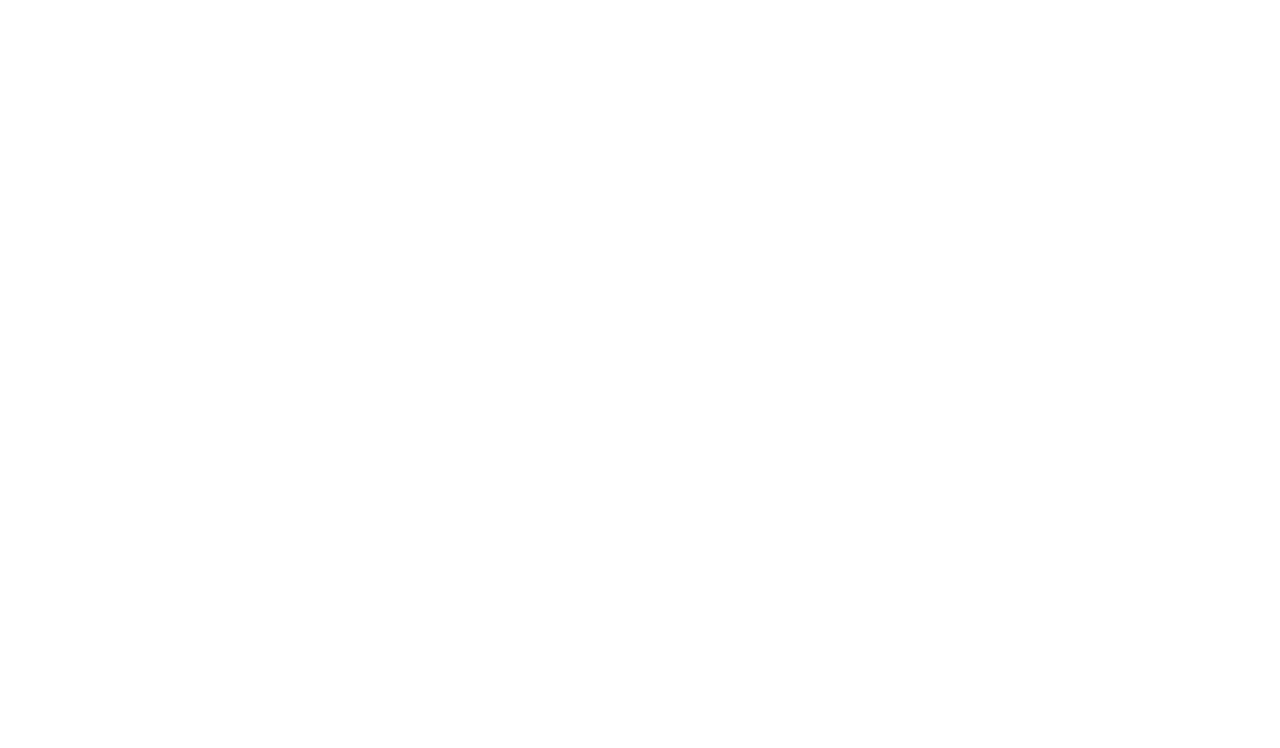
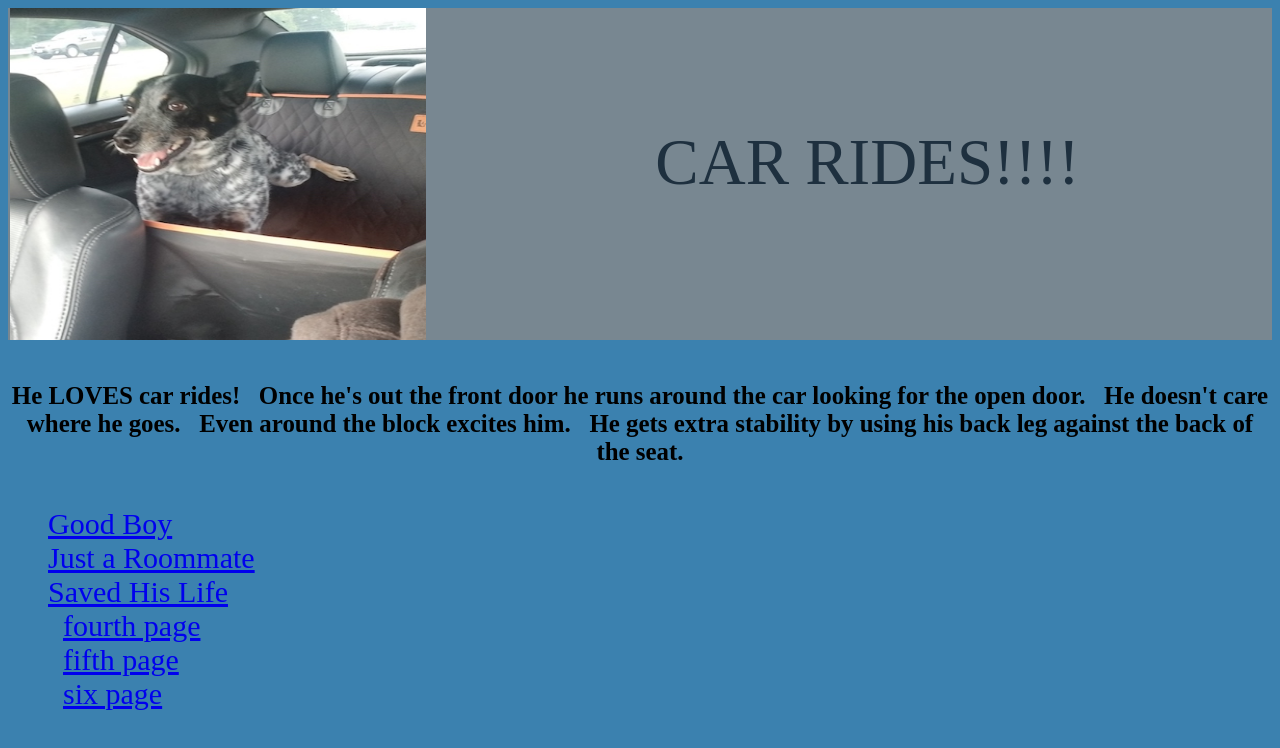
Before and after one commit to jaketyjake/first-website, a plain HTML site: page page3.html in a window 1280 px wide. Drawn offline with Linux system fonts and the light colour scheme.

Commit message:
added 4th page and updated links

```diff
--- a/page3.html
+++ b/page3.html
@@ -0,0 +1,36 @@
+<html>
+    <head>
+        <title>CAR RIDES!</title>
+        <link rel="stylesheet" type="text/css" href="style/style.css"></link>
+
+        <div class="page3">CAR RIDES!!!!</p>   <br>
+
+        </div>
+
+        <div>
+        <h5><p style="text-align:center">He LOVES car rides! &ensp;Once he's out the front door he runs around the car looking for the open door. &ensp;He doesn't care where he goes. &ensp;Even around the block excites him. &ensp;He gets extra stability by using his back leg against the back of the seat.
+        </p></h4>
+
+           </h5> </div>
+
+        <div>
+                <ul class="ul" >
+
+                    <li><a href="index.html">Good Boy</a></li>
+                    <li> <a href="page1.html">Just a Roommate</a></li>
+                    <li> <a href="page2.html">Saved His Life</a></li>
+                    <li> &ensp;<a href="page4.html">fourth page</a></li>
+                    <li>  &ensp;<a href="page5.html">fifth page</a></li>
+                    <li>  &ensp;<a href="page6.html">six page</a></li>
+                </ul>
+
+        </div></p>
+
+        <IMG STYLE="position:absolute; TOP:8px; LEFT:10px;  height:332; width:416px" SRC="images/carride.jpg">
+
+
+    </div>
+
+
+
+<body class="body">
--- a/style/style.css
+++ b/style/style.css
@@ -50,3 +50,13 @@
         color: rgb(30, 48, 63);
 
     }
+    .page3 {
+        background-color:rgb(120, 135, 145);
+        text-align: center;
+        padding-left: 455px;
+        padding-top: 117px;
+        font-size: 65px;
+        color: rgb(30, 48, 63);
+
+
+}
```
Also changed, not shown: index.html (+4 -4 lines), page1.html (+5 -5 lines), page2.html (+6 -6 lines), images/carride.jpg (added).
